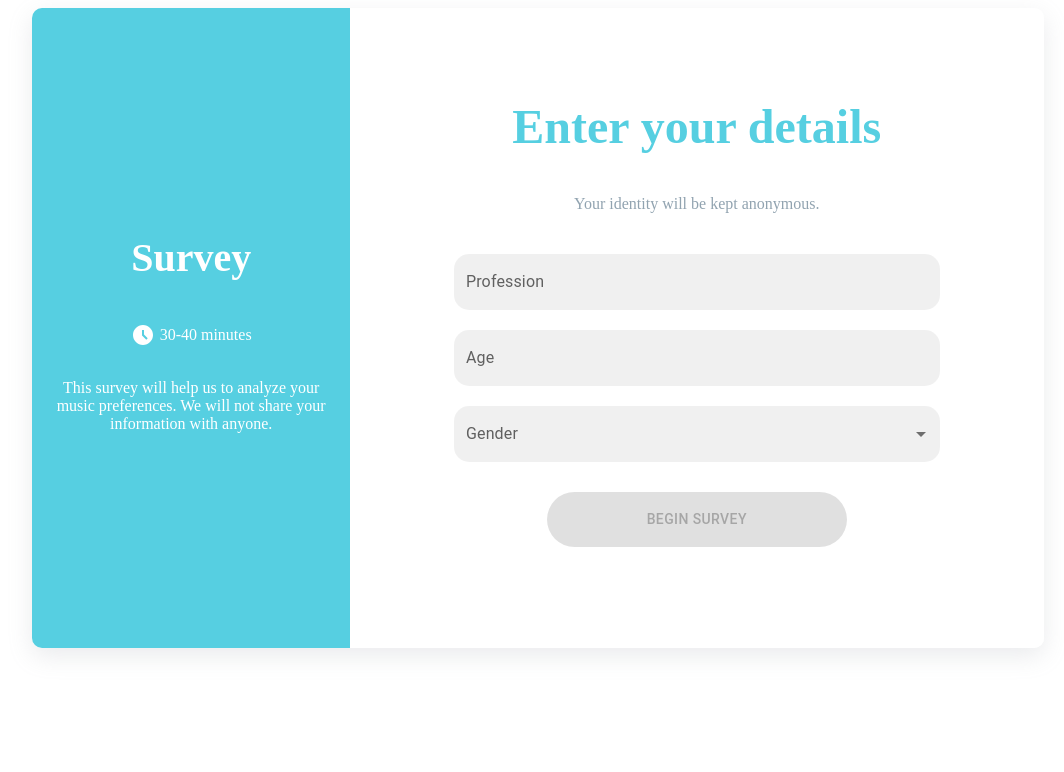
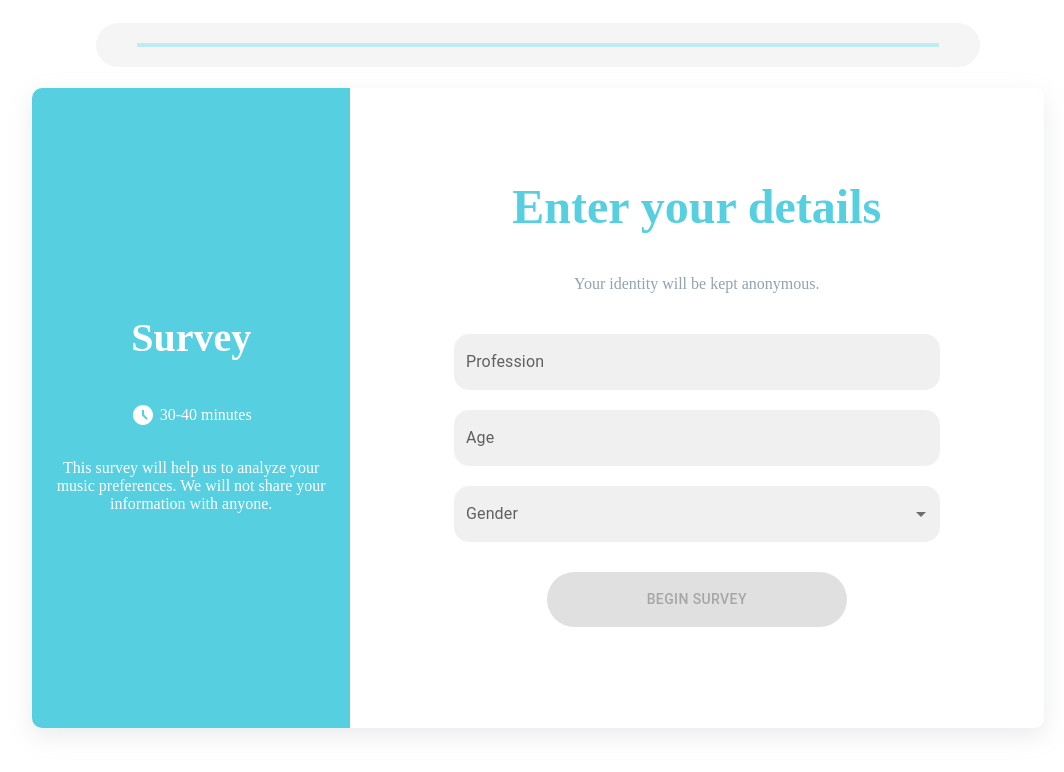
Before and after one commit to vjspranav/MMTProject, a React (Create React App) app: page / in a window 1280 px wide. Shown: the top 772 px of the page, without its empty margins (102-1166 px from the left). Built offline with nearby package versions, Linux system fonts and the light colour scheme.

Commit message:
Add a stepper

```diff
--- a/src/App.css
+++ b/src/App.css
@@ -3,3 +3,7 @@
   margin: 10px 0px !important;
   overflow: hidden;
 }
+
+.MuiMobileStepper-progress {
+  width: 95% !important;
+}
--- a/src/App.js
+++ b/src/App.js
@@ -7,6 +7,7 @@ import StartPage from "./pages/StartPage";
 import InstructionsPage from "./pages/InstructionsPage";
 import EndPage from "./pages/EndPage";
 import { songs } from "./songsData";
+import Stepper from "./components/Stepper";
 
 function App() {
   const [page, setPage] = useState(0);
@@ -28,8 +29,21 @@ function App() {
   };
 
   return (
+    <div className="App">
       <div
-      className="App"
+        style={{
+          display: "flex",
+          justifyContent: "center",
+          alignItems: "center",
+          height: "10vh",
+          overflow: "auto",
+          flexDirection: "column",
+          position: "relative",
+        }}
+      >
+        <Stepper page={page} songsLength={songs.length} />
+      </div>
+      <div
         style={{
           display: "flex",
           flexDirection: "column",
@@ -85,7 +99,9 @@ function App() {
                 backgroundColor: "#56cfe1",
                 color: "white",
               }}
-            onClick={() => setPage(page === songs.length + 2 ? page : page + 1)}
+              onClick={() =>
+                setPage(page === songs.length + 2 ? page : page + 1)
+              }
             >
               Next
             </Button>
@@ -103,13 +119,16 @@ function App() {
                 backgroundColor: "#56cfe1",
                 color: "white",
               }}
-            onClick={() => setPage(page === songs.length + 1 ? page : page + 1)}
+              onClick={() =>
+                setPage(page === songs.length + 1 ? page : page + 1)
+              }
             >
               Submit
             </Button>
           )}
         </div>
       </div>
+    </div>
   );
 }
 
--- /dev/null
+++ b/src/components/Stepper.js
@@ -0,0 +1,33 @@
+import { useEffect, useState } from "react";
+import MobileStepper from "@mui/material/MobileStepper";
+
+const Stepper = (props) => {
+  const steps = props.songsLength + 3;
+  const page = props.page;
+  const [activeStep, setActiveStep] = useState(0);
+  useEffect(() => {
+    setActiveStep(page);
+  }, [page]);
+
+  return (
+    <MobileStepper
+      variant="progress"
+      steps={steps}
+      position="static"
+      activeStep={activeStep}
+      sx={{
+        boxSizing: "border-box",
+        width: "70%",
+        position: "absolute",
+        top: "15px",
+        background: "rgba(204, 204, 204, 0.2)",
+        padding: "20px",
+        borderRadius: "60px",
+        flexGrow: 1,
+        justifyContent: "center",
+      }}
+    />
+  );
+};
+
+export default Stepper;
```
Lines whose indentation alone changed are shown as unchanged.
